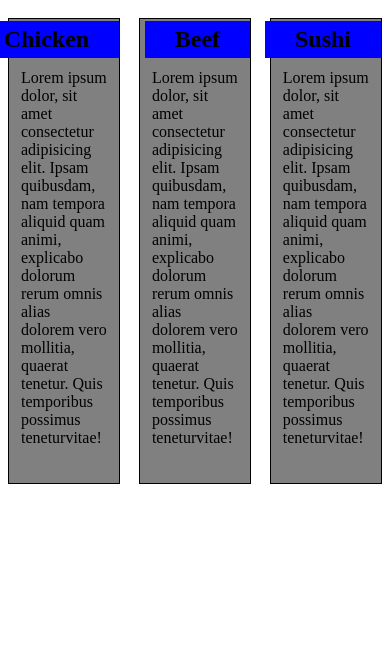
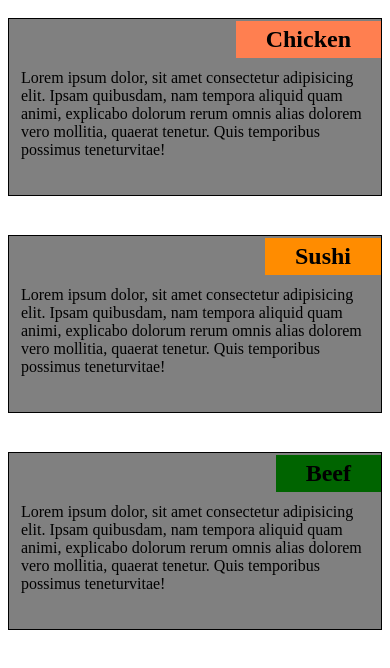
Before and after one commit to Tosin280/Assignment, a plain HTML site: page module2-solution/index.html in a window 390 px wide. Shown: the part 80-748 px from the top of the page. Drawn offline with Linux system fonts and the light colour scheme.

Commit message:
fixed resposiveness

```diff
--- a/module2-solution/index.css
+++ b/module2-solution/index.css
@@ -1,7 +1,10 @@
 .row {
   margin-top: 5%;
-  display: flex;
-  justify-content: space-between;
+  display: grid;
+  grid-template-columns: repeat(3, 1fr);
+  grid-gap: 20px;
+  /* display: flex;
+  justify-content: space-between; */
 }
 
 .col {
@@ -33,3 +36,30 @@ h1 {
   margin-top: 40px;
   text-align: center;
 }
+
+.chicken {
+  background-color: coral;
+}
+.beef {
+  background-color: darkgreen;
+}
+.sushi {
+  background-color: darkorange;
+}
+
+@media screen and (max-width: 991px) {
+  .row {
+    grid-template-columns: repeat(2, 1fr);
+  }
+  .one {
+    grid-area: 1/1/2/2;
+  }
+  .three {
+    grid-area: 2/1/3/-1;
+  }
+}
+@media screen and (max-width: 768px) {
+  .row {
+    grid-template-columns: 1fr;
+  }
+}
--- a/module2-solution/index.html
+++ b/module2-solution/index.html
@@ -10,19 +10,19 @@
 <body>
     <h1>Our Menu</h1>
     <div class="row">
-        <div class="col">
-            <h2>Chicken</h2>
+        <div class="col one">
+            <h2 class="chicken">Chicken</h2>
             <p>Lorem ipsum dolor, sit amet consectetur adipisicing elit. Ipsam quibusdam, nam tempora aliquid quam animi,
             explicabo dolorum rerum omnis alias dolorem vero mollitia, quaerat tenetur. Quis temporibus possimus teneturvitae!</p>
         </div>
-        <div class="col">
-            <h2>Beef</h2>
+        <div class="col two">
+            <h2 class="beef">Beef</h2>
             <p>Lorem ipsum dolor, sit amet consectetur adipisicing elit. Ipsam quibusdam, nam tempora aliquid quam animi,
                 explicabo dolorum rerum omnis alias dolorem vero mollitia, quaerat tenetur. Quis temporibus possimus
                 teneturvitae!</p>
         </div>
-        <div class="col">
-            <h2>Sushi</h2>
+        <div class="col three">
+            <h2 class="sushi">Sushi</h2>
             <p>Lorem ipsum dolor, sit amet consectetur adipisicing elit. Ipsam quibusdam, nam tempora aliquid quam animi,
                 explicabo dolorum rerum omnis alias dolorem vero mollitia, quaerat tenetur. Quis temporibus possimus
                 teneturvitae!</p>
```
